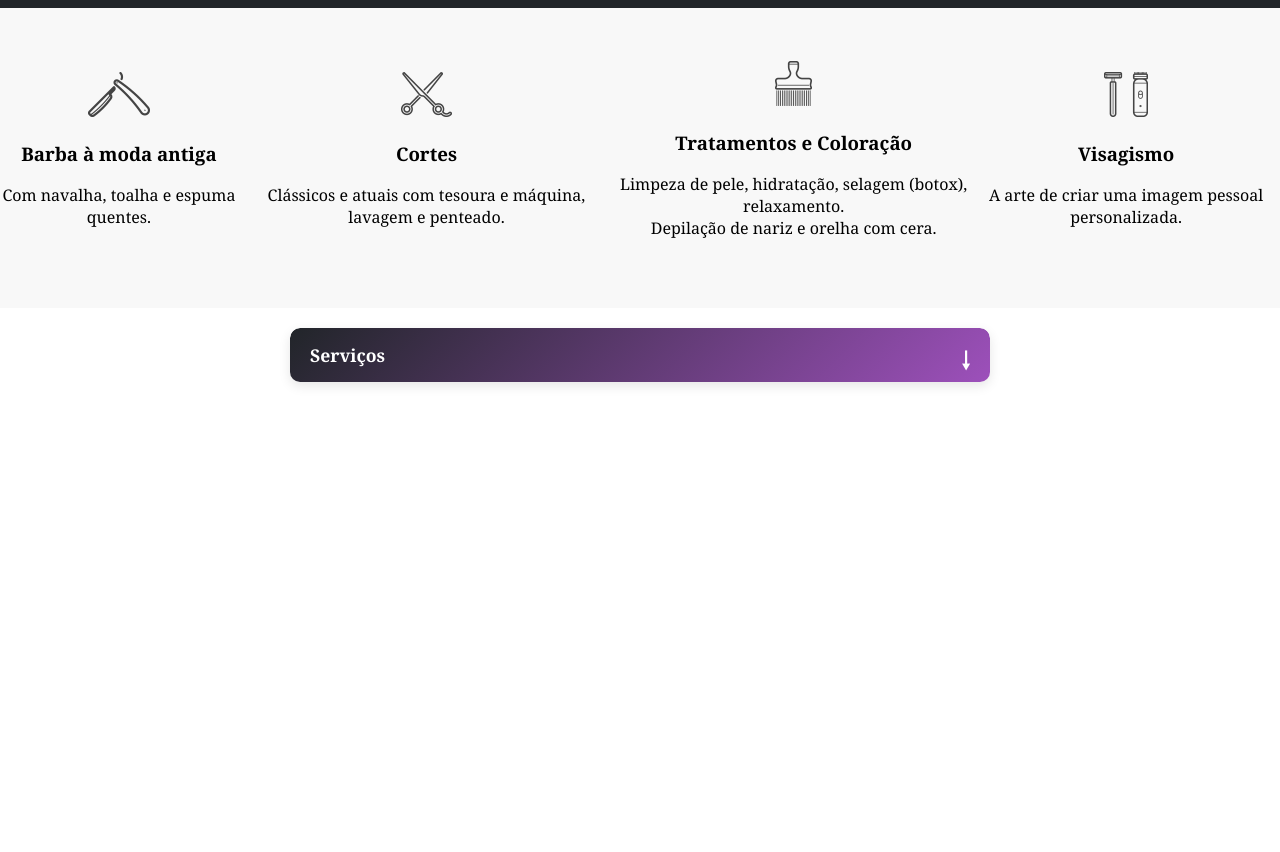
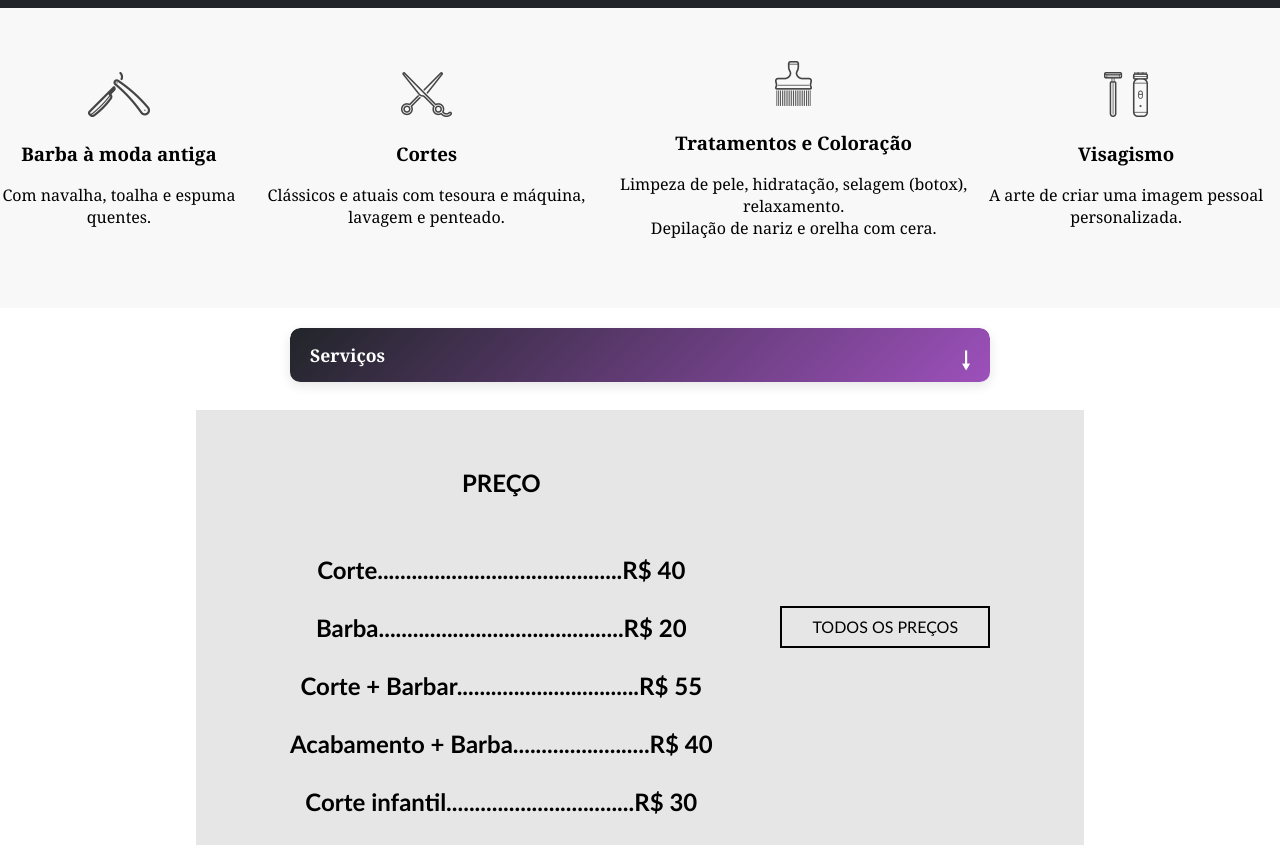
Before and after one commit to DaltonMarcelino/Barber-Project, a plain HTML site: page index.html in a window 1280 px wide. Shown: the part 122-974 px from the top of the page. Before the commit the page ends 800 px from the top, so only its background shows below. Drawn offline with Linux system fonts and the light colour scheme.

Commit message:
versão 2 - Tela Principal(index.html)
Criei a tabela preços com linkagem a tela de todos os preços.

```diff
--- a/index.html
+++ b/index.html
@@ -56,6 +56,29 @@
     </div>
     </details>
 
+    <section class="resu-preco">
+        <div class="preco">
+
+            <h2 class="txt-preco">
+                <br>PREÇO<br><br><br>
+                Corte...........................................R$ 40<br>
+                <br>Barba...........................................R$ 20<br>
+                <br>Corte + Barbar................................R$ 55<br>
+                <br>Acabamento + Barba........................R$ 40<br>
+                <br>Corte infantil.................................R$ 30<br>
+
+            </h2>
+
+            <a class="tds-prc" href="ps-preco/preco.html">TODOS OS PREÇOS</a>
+
+        </div>
+    </section class=>
+        <div>
+            <div>
+
+            </div>
+        </div>
+
 
     <section>
 
--- a/style.css
+++ b/style.css
@@ -170,3 +170,48 @@ details div {
 summary::-webkit-details-marker {
   display: none;
 }
+
+.resu-preco{
+  display: flex;
+  height: 450px;
+  width: auto;
+  justify-content: center;
+  align-items: center;
+}
+
+
+.preco{
+  display: flex;
+  background-color: #e7e6e6;
+  height: 70%;
+  width: 60%;
+  justify-content: space-around;
+  align-items: center;
+  padding: 60px;
+  color: #000000;
+  text-align: center;
+  font-family:'Trebuchet MS', 'Lucida Sans Unicode', 'Lucida Grande', 'Lucida Sans', Arial, sans-serif;
+}
+
+.tds-prc{
+  color: black;
+  border: #000000 solid 2px;
+  padding: 5px 30px;
+  text-decoration: none;
+  border-radius: 0;
+  display: inline-block;
+  box-sizing: border-box;
+  padding: 0 30px;
+  vertical-align: middle;
+  line-height: 38px;
+  text-align: center;
+  text-decoration: none;
+  text-transform: none;
+  transition: .1s ease-in-out;
+  transition-property: color, background-color, border-color;
+}
+
+.tds-prc:hover{
+  background-color:#212529 ;
+  color: white;
+}
```
